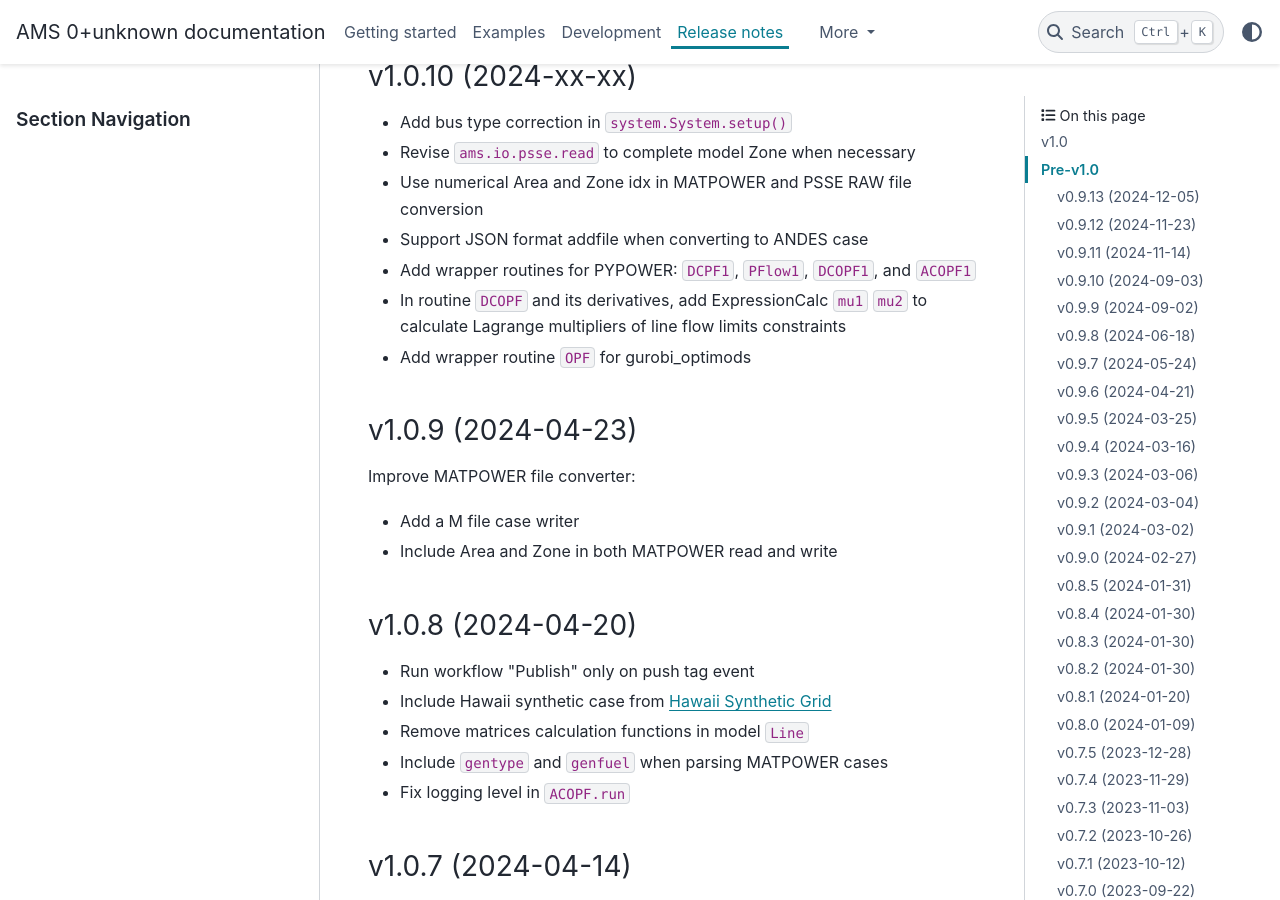
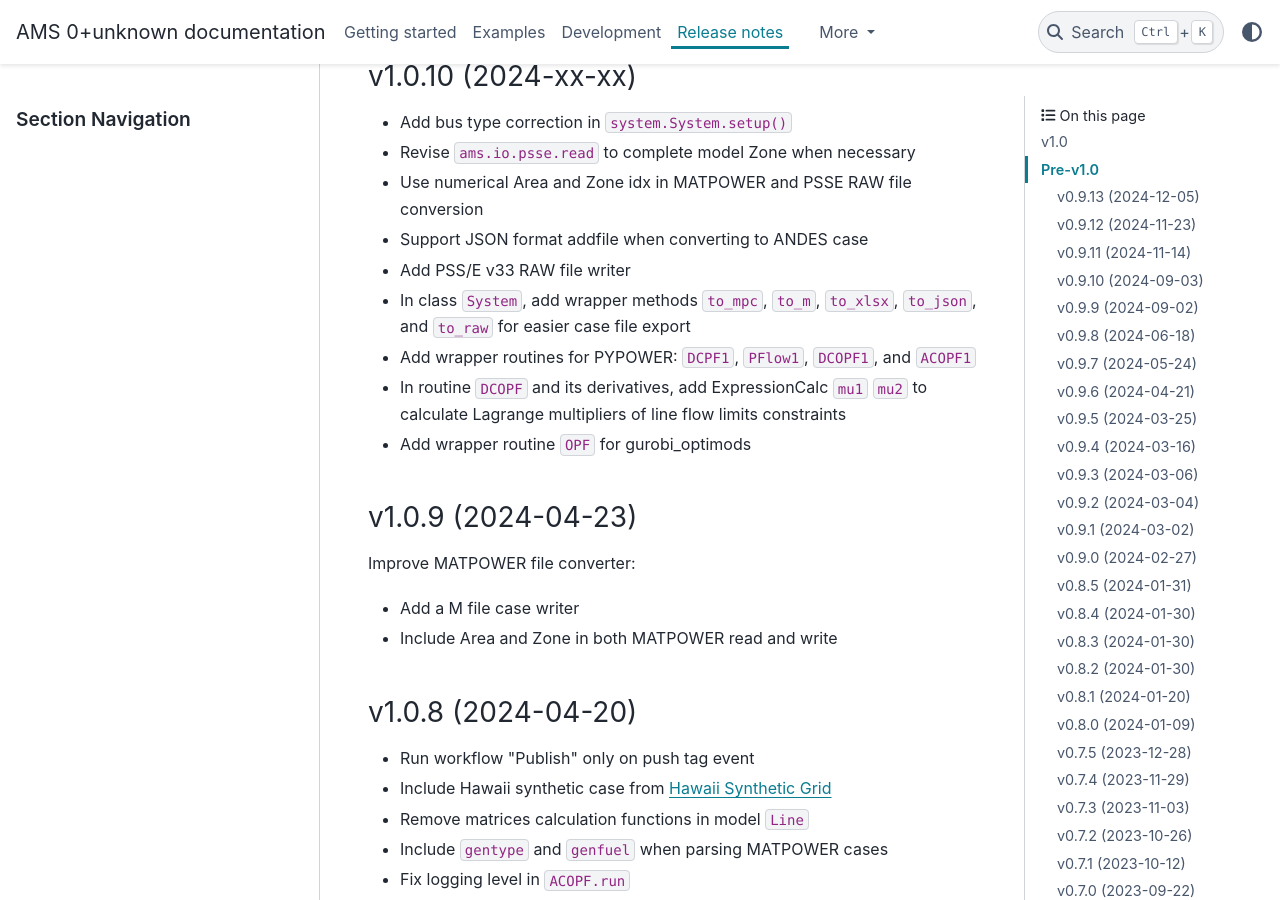
Before and after one commit to CURENT/ams, a Sphinx documentation site: the page built from docs/source/release-notes.rst, in a window 1280 px wide and 900 px high, scrolled down 301 px. Built offline with Sphinx 7.4.7 and the PyData theme 0.15.4, drawn with Linux system fonts in a browser that asks for light colours; pages that are not in the unit, such as notebooks, are missing from menus.

Commit message:
Update release notes

```diff
--- a/docs/source/release-notes.rst
+++ b/docs/source/release-notes.rst
@@ -16,6 +16,9 @@ v1.0.10 (2024-xx-xx)
 - Revise ``ams.io.psse.read`` to complete model Zone when necessary
 - Use numerical Area and Zone idx in MATPOWER and PSSE RAW file conversion
 - Support JSON format addfile when converting to ANDES case
+- Add PSS/E v33 RAW file writer
+- In class ``System``, add wrapper methods ``to_mpc``, ``to_m``, ``to_xlsx``,
+  ``to_json``, and ``to_raw`` for easier case file export
 - Add wrapper routines for PYPOWER: ``DCPF1``, ``PFlow1``, ``DCOPF1``, and ``ACOPF1``
 - In routine ``DCOPF`` and its derivatives, add ExpressionCalc ``mu1`` ``mu2`` to
   calculate Lagrange multipliers of line flow limits constraints
```
